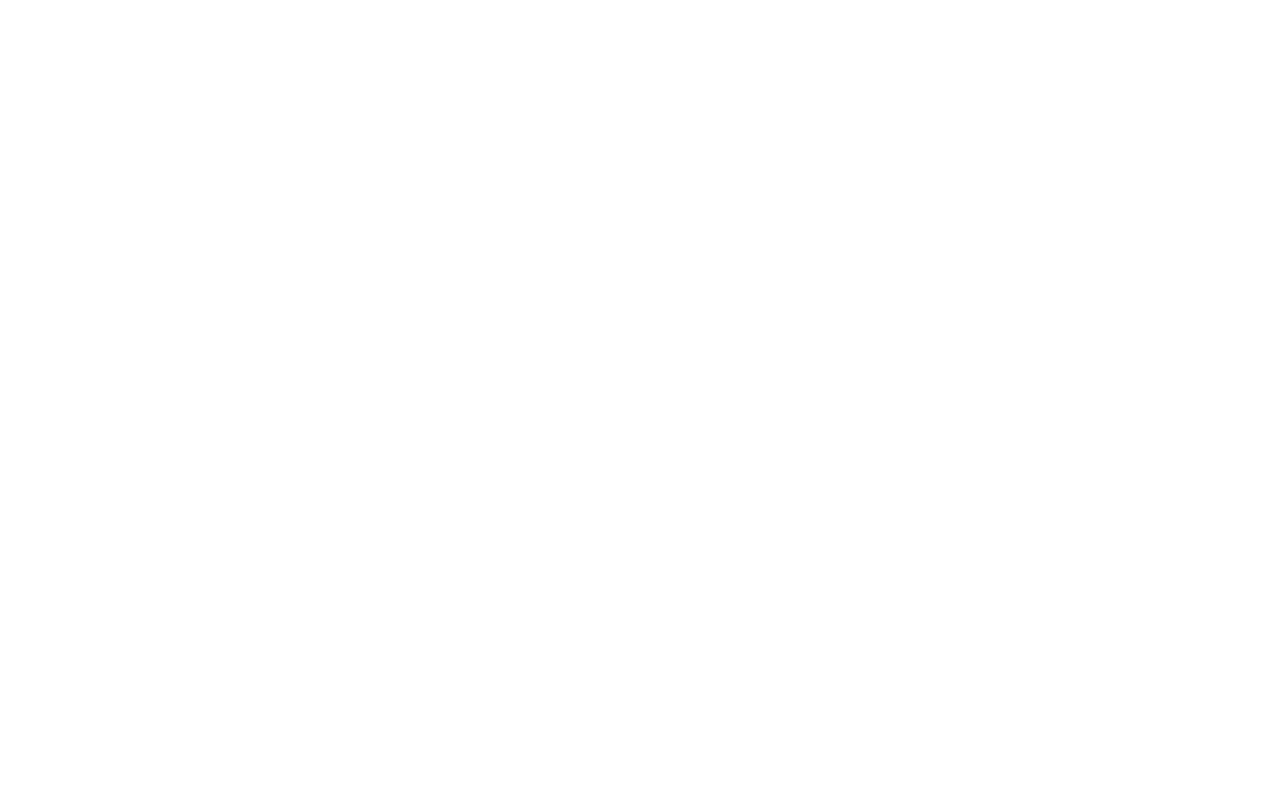
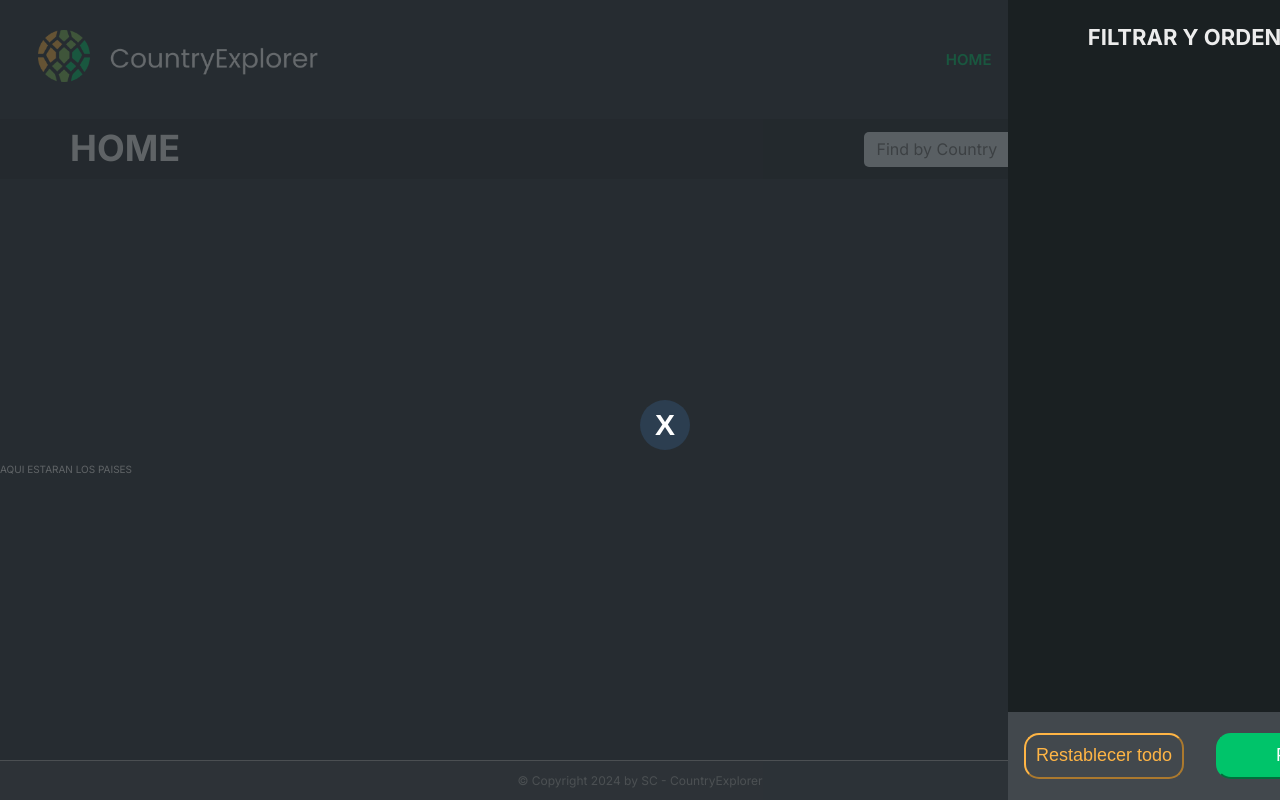
Before and after one commit to nydsanchez/countries, a React (Vite) app in the folder client/: page /home in a window 1280 px wide. Before the commit this address had no page. Built offline with nearby package versions, Linux system fonts and the light colour scheme.

Commit message:
refactor: split HomePage component,

```diff
--- a/client/src/App.jsx
+++ b/client/src/App.jsx
@@ -1,21 +1,21 @@
 import { Route, Routes } from "react-router-dom";
 
 import Landingpage from "./pages/Landingpage";
-// import Homepage from "./pages/Homepage";
+import Homepage from "./pages/Homepage";
 // import CountryDetailpage from "./pages/CountryDetailpage";
 // import Activitypage from "./pages/Activitypage";
-// import PageNotFound from "./pages/PageNotFound";
-// import Aboutpage from "./pages/Aboutpage";
+import PageNotFound from "./pages/PageNotFound";
+import Aboutpage from "./pages/Aboutpage";
 
 function App() {
   return (
     <Routes>
       <Route path="/" element={<Landingpage />} />
-      {/* <Route path="/home" element={<Homepage />} />
-      <Route path="/country/:id" element={<CountryDetailpage />} />
-      <Route path="/activity" element={<Activitypage />} />
+      <Route path="/home" element={<Homepage />} />
+      {/*   <Route path="/country/:id" element={<CountryDetailpage />} />
+      <Route path="/activity" element={<Activitypage />} />*/}
       <Route path="/about" element={<Aboutpage />} />
-      <Route path="*" element={<PageNotFound />} /> */}
+      <Route path="*" element={<PageNotFound />} />
     </Routes>
   );
 }
--- a/client/src/components/search/Search.module.css
+++ b/client/src/components/search/Search.module.css
@@ -1,13 +1,13 @@
 .search {
   display: flex;
-  height: 35px;
+  height: 3.5rem;
 }
 
 .search button {
   position: relative;
   right: 30px;
   width: 40px;
-  height: 35px;
+  height: 3.5rem;
   border: none;
   border-radius: 0 6px 6px 0;
   background-color: var(--color-brand--2);
--- /dev/null
+++ b/client/src/components/sideMenu/FilterAndSorting.jsx
@@ -0,0 +1,23 @@
+import styles from "./filterandsorting.module.css";
+function FilterAndSorting({ onClose }) {
+  return (
+    <div className={styles.modalOverlay}>
+      <div className={styles.closeButton}>
+        <button onClick={onClose}>X</button>
+      </div>
+      <main className={styles.filter_box}>
+        <h2 className={styles.filter_box__title}>Filtrar y Ordenar</h2>
+      </main>
+      <footer className={styles.filter_footer}>
+        <button className={`${styles.footer_btn} ${styles.footer_btn__sec}`}>
+          Restablecer todo
+        </button>
+        <button className={`${styles.footer_btn} ${styles.footer_btn__main}`}>
+          Filtro
+        </button>
+      </footer>
+    </div>
+  );
+}
+
+export default FilterAndSorting;
--- /dev/null
+++ b/client/src/components/sideMenu/filterandsorting.module.css
@@ -0,0 +1,82 @@
+.modalOverlay {
+  display: flex;
+  flex-flow: column;
+  justify-content: space-between;
+  position: fixed;
+  top: 0;
+  left: 0rem;
+  bottom: 0;
+  width: 100vw;
+  height: 100vh;
+  background: rgba(36, 42, 46, 70%);
+}
+
+.filter_box {
+  /* background: var(--color-dark--0); */
+  background: var(--color-modal--0);
+  display: flex;
+  flex-flow: column;
+  position: relative;
+  left: 100.8rem;
+  width: 30vw;
+  height: 100vh;
+  padding: 20px;
+  overflow-y: auto;
+}
+.closeButton {
+  position: absolute;
+  top: 50%;
+  left: 50%;
+}
+
+.closeButton > button {
+  background: var(--color-modal--1);
+  width: 5rem;
+  height: 5rem;
+  border: none;
+  border-radius: 50%;
+  color: #fff;
+  font-size: 3rem;
+  font-weight: bolder;
+  cursor: pointer;
+  transition: all 1s;
+}
+
+.closeButton > button:hover {
+  transform: scale(1.1);
+}
+
+.filter_box__title {
+  text-align: center;
+  text-transform: uppercase;
+  font-size: 2.2rem;
+  font-weight: bold;
+}
+.filter_footer {
+  display: flex;
+  justify-content: space-around;
+  background: var(--color-dark--2);
+  width: 30vw;
+  height: 10rem;
+  position: relative;
+  left: 100.8rem;
+}
+
+.footer_btn {
+  width: 16rem;
+  height: 4.6rem;
+  border-radius: 1.5rem;
+  font-size: 1.8rem;
+  cursor: pointer;
+}
+
+.footer_btn__sec {
+  background: transparent;
+  border-color: var(--color-brand--1);
+  color: var(--color-brand--1);
+}
+.footer_btn__main {
+  background: var(--color-brand--2);
+  border-color: var(--color-brand--2);
+  color: #fff;
+}
--- a/client/src/components/smartbar/Smart.module.css
+++ b/client/src/components/smartbar/Smart.module.css
@@ -3,18 +3,22 @@
   height: 60px;
   justify-content: space-between;
   padding: 0 3.5rem;
-
   align-items: center;
   background: var(--color-dark--0);
 }
+
+.band > h1 {
+  font-size: 3.6rem;
+  font-weight: bolder;
+}
+
+.options {
+  display: flex;
+}
+
 .order,
 .filter,
 .crud {
   display: flex;
   gap: 2rem;
 }
-
-.band > h1 {
-  font-size: 3.6rem;
-  font-weight: bolder;
-}
--- /dev/null
+++ b/client/src/components/smartbar/SmartOp.jsx
@@ -0,0 +1,37 @@
+import { useLocation } from "react-router-dom";
+import { PropTypes } from "prop-types";
+
+import Search from "../search/Search";
+import Band from "./Band";
+import { TbAdjustmentsHorizontal } from "react-icons/tb";
+import styles from "./Smart.module.css";
+import Btn from "../button/Buttons";
+//import Filter from "../Filter";
+//import Sort from "../Sort";
+
+function SmartOp({ onViewClick }) {
+  const location = useLocation();
+  let title = location.pathname.substring(1).toUpperCase();
+
+  return (
+    <div className={styles.band}>
+      <Band>{title}</Band>
+
+      <div className={styles.options}>
+        <Search />
+
+        <Btn onClick={onViewClick}>
+          <TbAdjustmentsHorizontal /> Filtro
+        </Btn>
+      </div>
+
+      {/* <Sort />
+      <Filter /> */}
+    </div>
+  );
+}
+SmartOp.propTypes = {
+  onViewClick: PropTypes.func.isRequired,
+};
+
+export default SmartOp;
--- a/client/src/index.css
+++ b/client/src/index.css
@@ -1,5 +1,5 @@
 @import "https://fonts.googleapis.com/css2?family=Manrope:wght@400;600;700;800&display=swap";
-
+@import "https://fonts.googleapis.com/css2?family=Inter:wght@100..900&display=swap";
 :root {
   --color-brand--1: #ffb545;
   --color-brand--2: #00c46a;
@@ -10,6 +10,9 @@
   --color-light--1: #aaa;
   --color-light--2: #ececec;
   --color-light--3: #d6dee0;
+
+  --color-modal--0: #1a2022;
+  --color-modal--1: #2c3e50;
 
   -webkit-text-size-adjust: 100%;
 }
@@ -25,7 +28,7 @@ html {
 }
 
 body {
-  font-family: "Manrope", sans-serif;
+  font-family: "Inter", sans-serif;
   color: var(--color-light--2);
   font-weight: 400;
   line-height: 1.6;
--- a/client/src/pages/Homepage.jsx
+++ b/client/src/pages/Homepage.jsx
@@ -1,15 +1,24 @@
 import styles from "../styles/Homepage.module.css";
 import NavPage from "../components/navpage/NavPage";
-import SmartOp from "../components/SmartBar/Smart";
-import CountryList from "../components/CountryList";
+import SmartOp from "../components/smartbar/SmartOp";
+import Footer from "../components/footer/Footer";
+import FilterAndSorting from "../components/sideMenu/FilterAndSorting";
+//import CountryList from "../components/CountryList";
 
 function Homepage() {
+  const handleShowTable = () => {
+    console.log("nada psa");
+  };
   return (
-    <main className={styles.homepage}>
-      <NavPage />
-      <SmartOp />
-      <CountryList />
-    </main>
+    <div className={styles.homepage}>
+      <header>
+        <NavPage />
+        <SmartOp onViewClick={handleShowTable} />
+      </header>
+      <main>{/* <CountryList /> */}AQUI ESTARAN LOS PAISES</main>
+      <Footer />
+      <FilterAndSorting />
+    </div>
   );
 }
 
--- a/client/src/styles/Homepage.module.css
+++ b/client/src/styles/Homepage.module.css
@@ -3,6 +3,7 @@
   background-color: var(--color-dark--1);
   display: flex;
   flex-direction: column;
+  justify-content: space-between;
   position: relative;
 }
 
```
